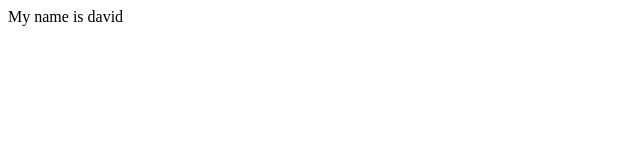
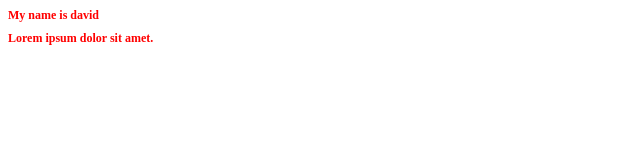
Before and after one commit to Manampa/Css-CrashCourse-rerun, a plain HTML site: page index.html in a window 1280 px wide. Shown: the whole page, without its empty margins (0-640 px from the left). Drawn offline with Linux system fonts and the light colour scheme.

Commit message:
Inline and Internal CSS

```diff
--- a/index.html
+++ b/index.html
@@ -5,8 +5,20 @@
     <meta http-equiv="X-UA-Compatible" content="IE=edge">
     <meta name="viewport" content="width=device-width, initial-scale=1.0">
     <title>Document</title>
+    <style>
+        h1{
+            color: red;
+            font-size: 12px;
+        }
+
+    </style>
 </head>
 <body>
-    My name is david
+    <h1 style="color:red">
+        My name is david
+    </h1>
+    <h1>
+        Lorem ipsum dolor sit amet.
+    </h1>
 </body>
 </html>
```
